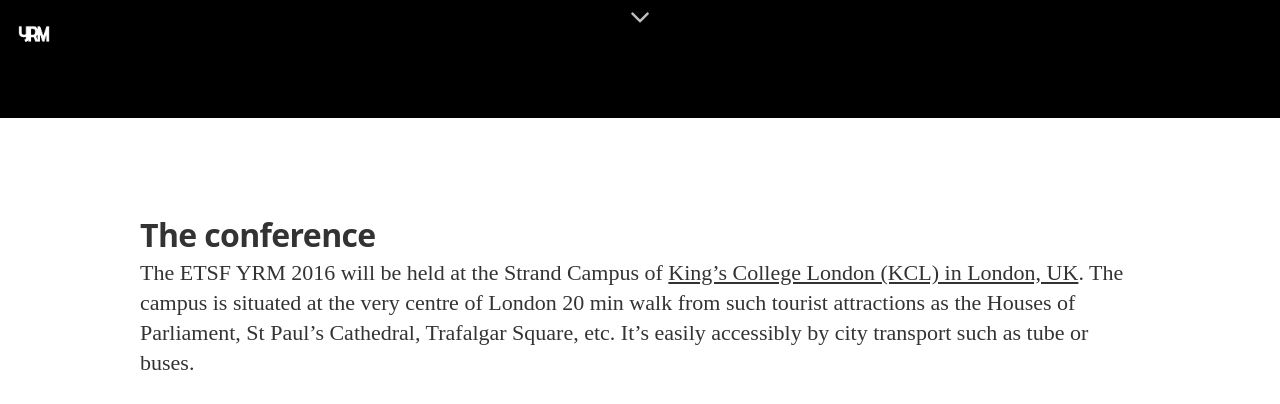
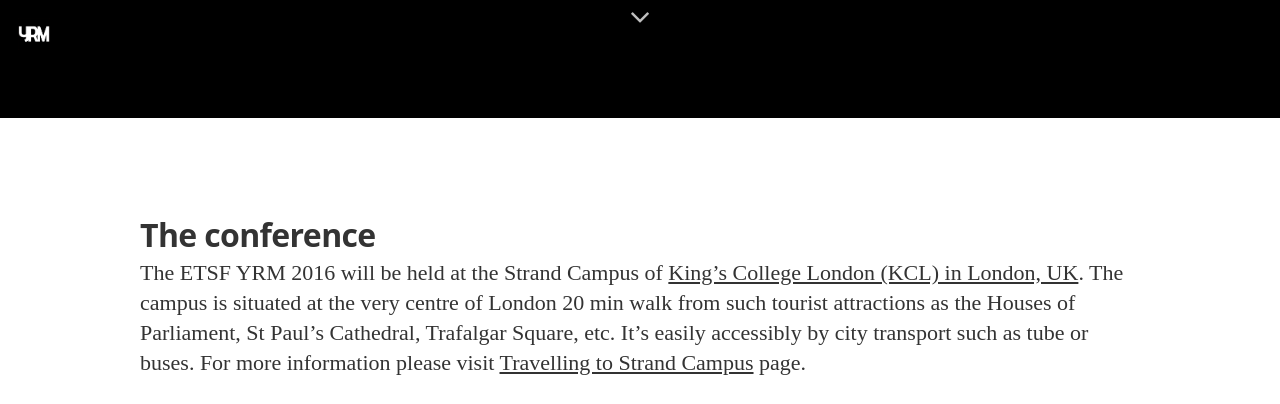
Before and after one commit to yrm2016/Website-source, a Jekyll site: the page built from venue.md, in a window 1280 px wide and 900 px high, scrolled down 782 px, cut to the strip 0-404 px from the top of the window. Built offline with Jekyll 4.4.1, drawn with Linux system fonts in a browser that asks for light colours; nearby versions of some CDN libraries; some web fonts are replaced; Markdown is read by kramdown in place of the engine named in the settings.

Commit message:
Added extra link to Venue

```diff
--- a/venue.md
+++ b/venue.md
@@ -6,6 +6,6 @@
 ---
 ## The conference
 
-The ETSF YRM 2016 will be held at the Strand Campus of [King’s College London (KCL) in London, UK](http://www.kcl.ac.uk/campuslife/campuses/strand/Strand.aspx). The campus is situated at the very centre of London 20 min walk from such tourist attractions as the Houses of Parliament, St Paul's Cathedral, Trafalgar Square, etc. It's easily accessibly by city transport such as tube or buses.
+The ETSF YRM 2016 will be held at the Strand Campus of [King’s College London (KCL) in London, UK](http://www.kcl.ac.uk/campuslife/campuses/strand/Strand.aspx). The campus is situated at the very centre of London 20 min walk from such tourist attractions as the Houses of Parliament, St Paul's Cathedral, Trafalgar Square, etc. It's easily accessibly by city transport such as tube or buses. For more information please visit [Travelling to Strand Campus](http://www.kcl.ac.uk/campuslife/visit/directions/Strand.aspx) page.
 
 <iframe src="https://www.google.com/maps/embed?pb=!1m18!1m12!1m3!1d2483.094274430157!2d-0.11599699999999998!3d51.51148639999999!2m3!1f0!2f0!3f0!3m2!1i1024!2i768!4f13.1!3m3!1m2!1s0x487604b5a3b455dd%3A0xb0643efb7ed0928d!2sKing&#39;s+College+London!5e0!3m2!1spl!2suk!4v1442525147532" width="95%" height="600" frameborder="0" align="center" style="border:0" allowfullscreen></iframe>
```
Also changed, not shown: 2 other files.
